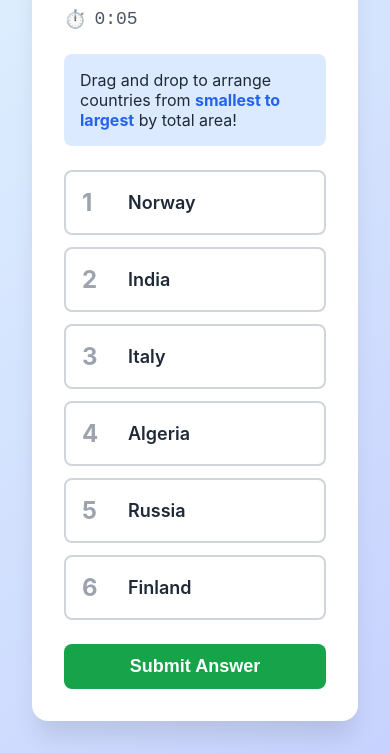
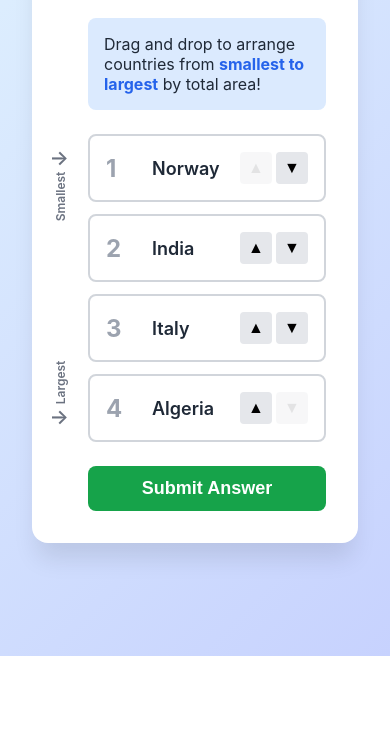
Before and after one commit to alonandon/WorldStack, a plain HTML site: page index.html in a window 390 px wide. Shown: the part 188-941 px from the top of the page. After the commit the page ends 844 px from the top, so only its background shows below. Drawn offline with Linux system fonts and the light colour scheme.

Commit message:
Update index.html

```diff
--- a/index.html
+++ b/index.html
@@ -3,7 +3,7 @@
 <head>
     <meta charset="UTF-8">
     <meta name="viewport" content="width=device-width, initial-scale=1.0">
-    <title>Country Size Ranking Game</title>
+    <title>World Stack</title>
     <style>
         * {
             margin: 0;
@@ -25,6 +25,7 @@
             border-radius: 1rem;
             box-shadow: 0 20px 25px -5px rgba(0, 0, 0, 0.1);
             padding: 2rem;
+            padding-left: 5rem;
         }
 
         .header {
@@ -109,6 +110,74 @@
 
         .countries-list {
             margin-bottom: 1.5rem;
+            position: relative;
+        }
+
+        .size-indicator {
+            position: absolute;
+            left: -50px;
+            top: 0;
+            bottom: 0;
+            display: flex;
+            flex-direction: column;
+            justify-content: space-between;
+            padding: 1rem 0;
+            color: #6b7280;
+            font-size: 0.875rem;
+            font-weight: 600;
+        }
+
+        .size-label {
+            display: flex;
+            align-items: center;
+            gap: 0.25rem;
+            writing-mode: vertical-rl;
+            text-orientation: mixed;
+            transform: rotate(180deg);
+        }
+
+        .arrow {
+            font-size: 1.25rem;
+        }
+
+        .country-controls {
+            display: flex;
+            gap: 0.25rem;
+            margin-left: auto;
+        }
+
+        .move-btn {
+            background: #e5e7eb;
+            border: none;
+            border-radius: 0.25rem;
+            width: 32px;
+            height: 32px;
+            display: flex;
+            align-items: center;
+            justify-content: center;
+            cursor: pointer;
+            font-size: 1rem;
+            transition: background 0.2s;
+        }
+
+        .move-btn:hover:not(:disabled) {
+            background: #d1d5db;
+        }
+
+        .move-btn:disabled {
+            opacity: 0.3;
+            cursor: not-allowed;
+        }
+
+        @media (max-width: 768px) {
+            .container {
+                padding-left: 3.5rem;
+            }
+
+            .size-indicator {
+                left: -40px;
+                font-size: 0.75rem;
+            }
         }
 
         .country-item {
@@ -335,7 +404,7 @@
 <body>
     <div class="container">
         <div class="header">
-            <h1>Country Size Challenge</h1>
+            <h1>World Stack</h1>
             <div class="header-buttons">
                 <button class="info-btn" onclick="toggleModal()">
                     <span>ℹ️</span>
@@ -363,7 +432,18 @@
             <p>Drag and drop to arrange countries from <strong>smallest to largest</strong> by total area!</p>
         </div>
 
-        <div class="countries-list" id="countriesList"></div>
+        <div class="countries-list" id="countriesList">
+            <div class="size-indicator">
+                <div class="size-label">
+                    <span>Smallest</span>
+                    <span class="arrow">↓</span>
+                </div>
+                <div class="size-label">
+                    <span class="arrow">↓</span>
+                    <span>Largest</span>
+                </div>
+            </div>
+        </div>
 
         <button class="submit-btn" id="submitBtn" onclick="submitAnswer()">Submit Answer</button>
         <div class="results" id="results" style="display: none;"></div>
@@ -379,11 +459,11 @@
             <div class="modal-section">
                 <h3>🎯 Accuracy Score (0-100 points)</h3>
                 <p>You earn points for each country placed in the <strong>correct position</strong>.</p>
-                <div class="formula">(Correct Positions / 6) × 100</div>
+                <div class="formula">(Correct Positions / 4) × 100</div>
                 <ul>
-                    <li><strong>6/6 correct</strong> = 100 points</li>
-                    <li><strong>3/6 correct</strong> = 50 points</li>
-                    <li><strong>0/6 correct</strong> = 0 points</li>
+                    <li><strong>4/4 correct</strong> = 100 points</li>
+                    <li><strong>2/4 correct</strong> = 50 points</li>
+                    <li><strong>0/4 correct</strong> = 0 points</li>
                 </ul>
             </div>
 
@@ -402,12 +482,12 @@
                 <h3>🏆 Total Score</h3>
                 <div class="formula">Total = Accuracy Score + Time Bonus</div>
                 <div class="example-box">
-                    <strong>Example:</strong> Getting 5/6 countries correct in 30 seconds:
-                    <br>• Accuracy: (5/6) × 100 = <strong>83 points</strong>
+                    <strong>Example:</strong> Getting 3/4 countries correct in 30 seconds:
+                    <br>• Accuracy: (3/4) × 100 = <strong>75 points</strong>
                     <br>• Time Bonus: (100 - 30) × 0.5 = <strong>35 points</strong>
-                    <br>• <strong>Total: 118 points</strong>
+                    <br>• <strong>Total: 110 points</strong>
                 </div>
-                <p style="margin-top: 1rem;">The maximum possible score is <strong>150 points</strong> (perfect accuracy + fastest time).</p>
+                <p style="margin-top: 1rem;">The maximum possible score is <strong>150 points</strong> (perfect accuracy instantly).</p>
             </div>
         </div>
     </div>
@@ -538,7 +618,7 @@
         }
 
         function startNewGame() {
-            const shuffled = shuffle(COUNTRIES).slice(0, 6);
+            const shuffled = shuffle(COUNTRIES).slice(0, 4);
             gameState.countries = shuffled;
             gameState.userOrder = shuffled.map((_, i) => i);
             gameState.timer = 0;
@@ -569,7 +649,9 @@
 
         function renderCountries() {
             const list = document.getElementById('countriesList');
-            list.innerHTML = '';
+            // Clear only the country items, not the size indicator
+            const items = list.querySelectorAll('.country-item');
+            items.forEach(item => item.remove());
 
             gameState.userOrder.forEach((countryIndex, position) => {
                 const country = gameState.countries[countryIndex];
@@ -583,6 +665,10 @@
                         <div class="country-left">
                             <span class="country-number">${position + 1}</span>
                             <span class="country-name">${country.name}</span>
+                        </div>
+                        <div class="country-controls">
+                            <button class="move-btn" onclick="moveCountry(${position}, 'up')" ${position === 0 || !gameState.playing ? 'disabled' : ''}>▲</button>
+                            <button class="move-btn" onclick="moveCountry(${position}, 'down')" ${position === gameState.countries.length - 1 || !gameState.playing ? 'disabled' : ''}>▼</button>
                         </div>
                         <span class="country-area" style="display: none;">${country.area.toLocaleString()} km²</span>
                     </div>
@@ -665,6 +751,23 @@
             draggedPosition = null;
         }
 
+        function moveCountry(position, direction) {
+            if (!gameState.playing) return;
+
+            const newOrder = [...gameState.userOrder];
+
+            if (direction === 'up' && position > 0) {
+                // Swap with the item above
+                [newOrder[position], newOrder[position - 1]] = [newOrder[position - 1], newOrder[position]];
+            } else if (direction === 'down' && position < gameState.countries.length - 1) {
+                // Swap with the item below
+                [newOrder[position], newOrder[position + 1]] = [newOrder[position + 1], newOrder[position]];
+            }
+
+            gameState.userOrder = newOrder;
+            renderCountries();
+        }
+
         function submitAnswer() {
             if (!gameState.playing) return;
 
@@ -683,7 +786,7 @@
                 }
             });
 
-            const accuracyScore = (correctPositions / 6) * 100;
+            const accuracyScore = (correctPositions / 4) * 100;
             const timeBonus = Math.max(0, 100 - gameState.timer);
             const totalScore = Math.round(accuracyScore + timeBonus * 0.5);
 
@@ -694,7 +797,7 @@
             const results = document.getElementById('results');
             results.innerHTML = `
                 <div class="results-main">
-                    You got <span class="highlight">${correctPositions}/6</span> in the correct position!
+                    You got <span class="highlight">${correctPositions}/4</span> in the correct position!
                 </div>
                 <div class="results-detail">
                     Accuracy: ${Math.round(accuracyScore)}% • Time: ${document.getElementById('timer').textContent}
```
